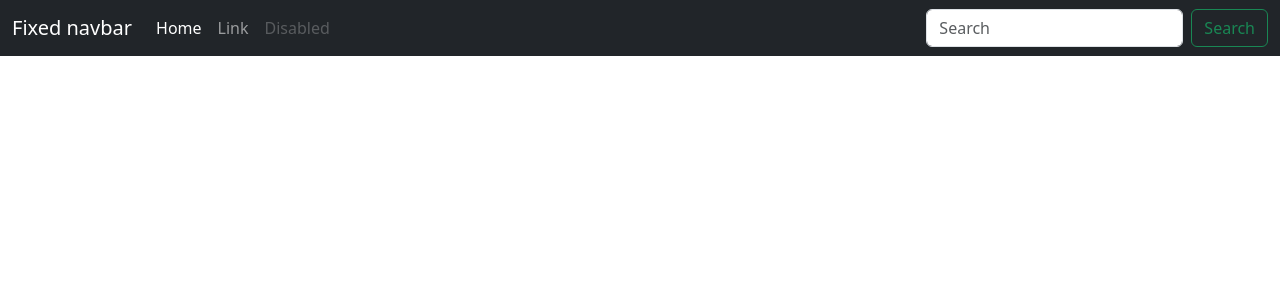
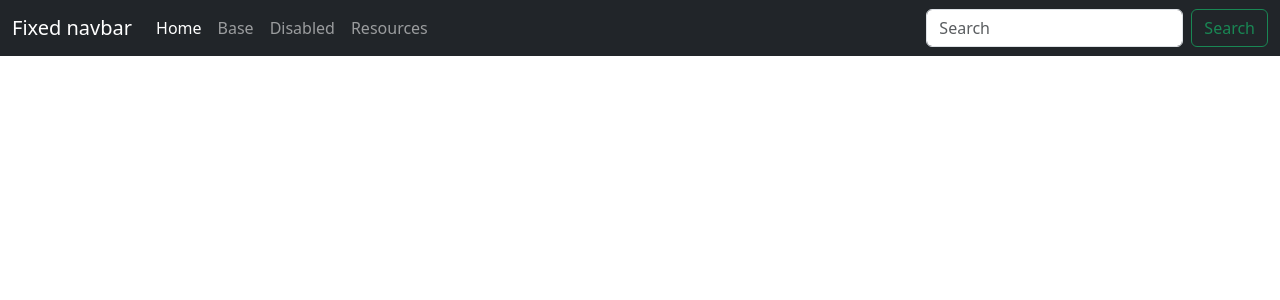
Before and after one commit to RubenCruchaga/Django-Tutorial, a Django app: page /base/ in a window 1280 px wide. Shown: the top 300 px of the page. Run offline with Django 4.2, Linux system fonts and the light colour scheme.

Commit message:
added the bases to the webset

```diff
--- a/djangotutorials/tutorialapp/templates/base.html
+++ b/djangotutorials/tutorialapp/templates/base.html
@@ -1,3 +1,4 @@
+{% load static %}
 <!DOCTYPE html>
 <!--[if lt IE 7]>      <html class="no-js lt-ie9 lt-ie8 lt-ie7"> <![endif]-->
 <!--[if IE 7]>         <html class="no-js lt-ie9 lt-ie8"> <![endif]-->
@@ -22,13 +23,16 @@
               <div class="collapse navbar-collapse" id="navbarCollapse">
                 <ul class="navbar-nav me-auto mb-2 mb-md-0">
                   <li class="nav-item">
-                    <a class="nav-link active" aria-current="page" href="#">Home</a>
+                    <a class="nav-link active" aria-current="page" href="{% url 'home' %}">Home</a>
                   </li>
                   <li class="nav-item">
-                    <a class="nav-link" href="#">Link</a>
+                    <a class="nav-link" href="{% url 'base' %}">Base</a>
                   </li>
                   <li class="nav-item">
-                    <a class="nav-link disabled" aria-disabled="true">Disabled</a>
+                    <a class="nav-link " aria-disabled="true">Disabled</a>
+                  </li>
+                  <li class="nav-item">
+                    <a class="nav-link " aria-disabled="true">Resources</a>
                   </li>
                 </ul>
                 <form class="d-flex" role="search">
```
